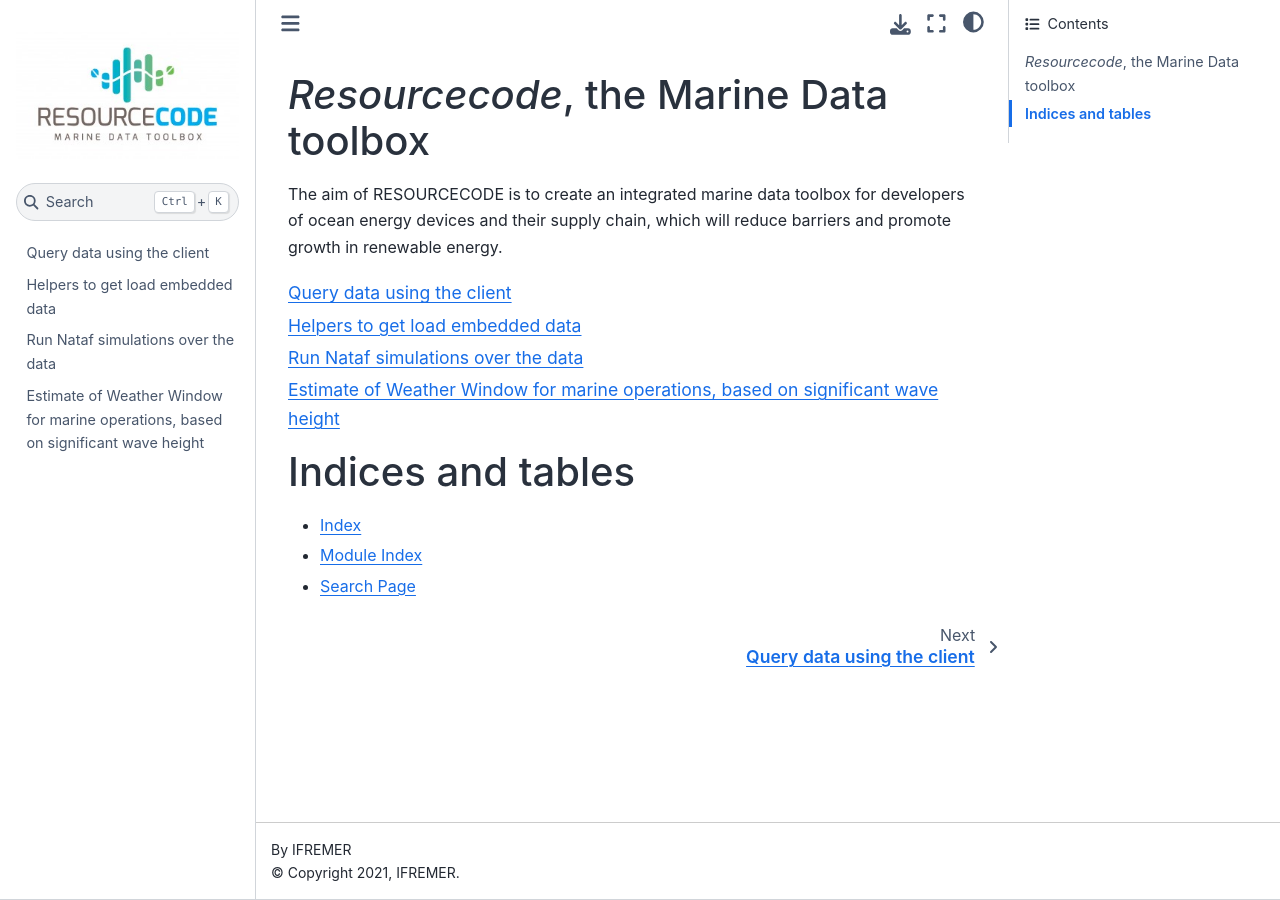
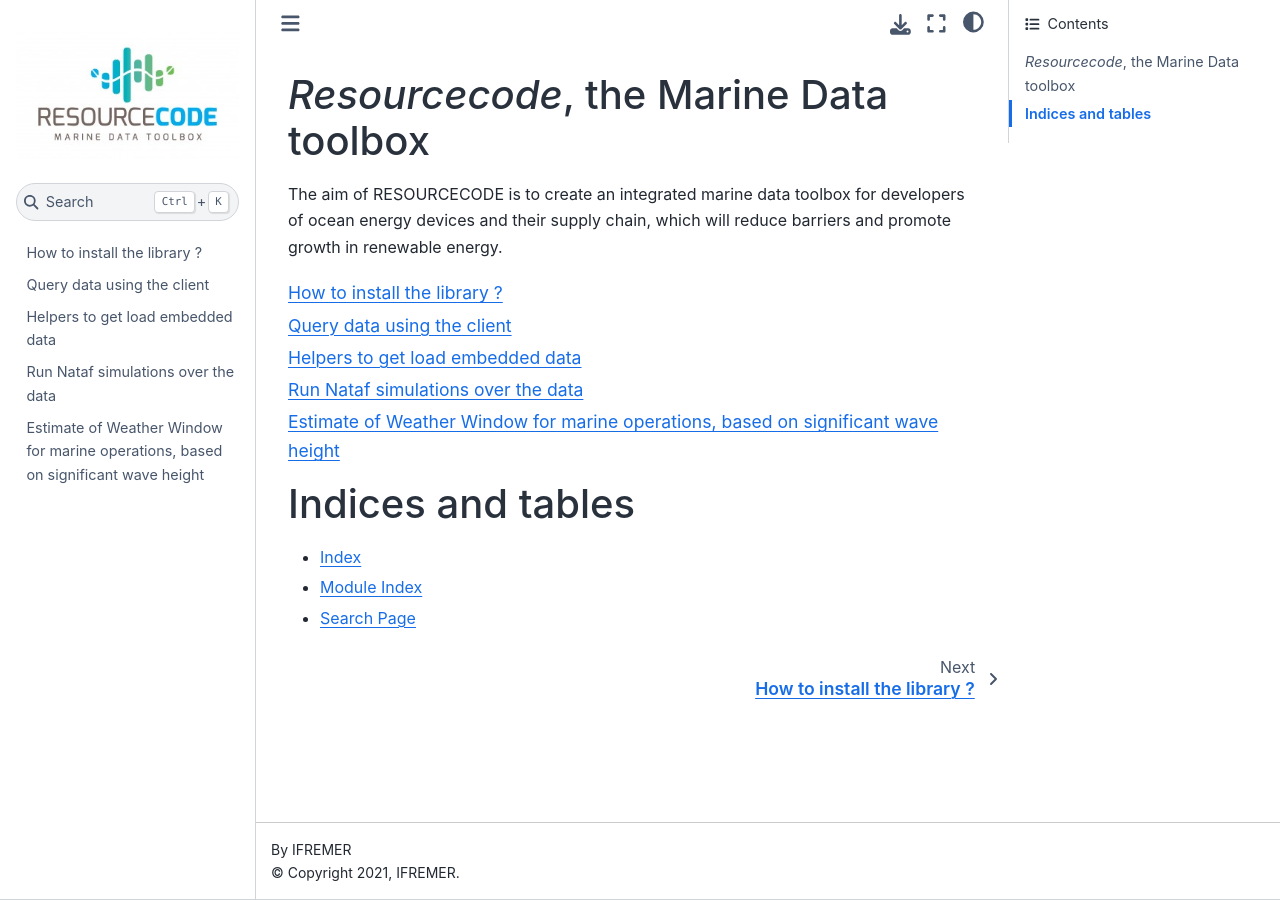
Before and after one commit to Resourcecode-project/py-resourcecode, a Sphinx documentation site: the page built from doc/index.rst, in a window 1280 px wide. Built offline with Sphinx 7.4.7 and the Sphinx Book theme 1.1.4, drawn with Linux system fonts in a browser that asks for light colours; some of the changed lines change nothing that is shown.

Commit message:
docs: add a documentation on how to install the package

```diff
--- /dev/null
+++ b/doc/doc_installation.rst
@@ -0,0 +1,69 @@
+How to install the library ?
+============================
+
+Create a dedicated virtual environment
+--------------------------------------
+
+To install the library, you may first of all, create a dedicated virtual
+environment:
+
+.. code-block:: shell
+
+   $ cd /your/work/directory
+   $ python3 -m venv env-resourcecode
+
+then, you activate it:
+
+.. code-block:: shell
+
+   $ source env-resourcecode/bin/activate
+   (env-resourcecode)$
+
+
+Install the library
+-------------------
+
+In this virtual environment, you can now install the library. The library is not
+available on PyPI yet, but on a private repository. Therefore, you need an
+access token to install it. Please, contact us at `project-ifremer@logilab.fr
+<projet-ifremer@logilab.fr>`_ to get one.
+
+Once you have an access token, you can install the library using the following
+command :
+
+
+.. code-block:: shell
+
+   (env-resourcecode)$ python -m pip install resourcecode \
+      --extra-index-url https://__token__:<your_personal_token>@forge.extranet.logilab.fr/api/v4/projects/440/packages/pypi/simple
+
+where you need to replace `<your_personal_token>` by the token provided to you.
+If the token is correct, the installation will start.
+
+To test whether the install has been successful, you can run:
+
+.. code-block:: shell
+
+   (env-resourcecode)$ python -c "import resourcecode ; print(resourcecode.__version__)"
+   0.1.0
+
+which should print the current locally installed version of `resourcecode`.
+
+
+Known issues
+------------
+
+During the `pip install` step, you may have an error say
+
+   Could not install packages due to an EnvironmentError: 404 Client Error: Not
+   Found for url: https://pypi.org/simple/resourcecode/
+
+
+this is a known issue, which occurs with `pip <= 19.0`. To overcome this issue,
+you simply have to update `pip` to it latest version:
+
+.. code-block:: shell
+
+   (env-resourcecode)$ python -m pip install --upgrade pip
+
+and re-run the install step which should be fine.
--- a/doc/index.rst
+++ b/doc/index.rst
@@ -14,6 +14,7 @@ barriers and promote growth in renewable energy.
 .. toctree::
    :maxdepth: 1
 
+   doc_installation
    doc_client
    doc_data
    doc_nataf
```
